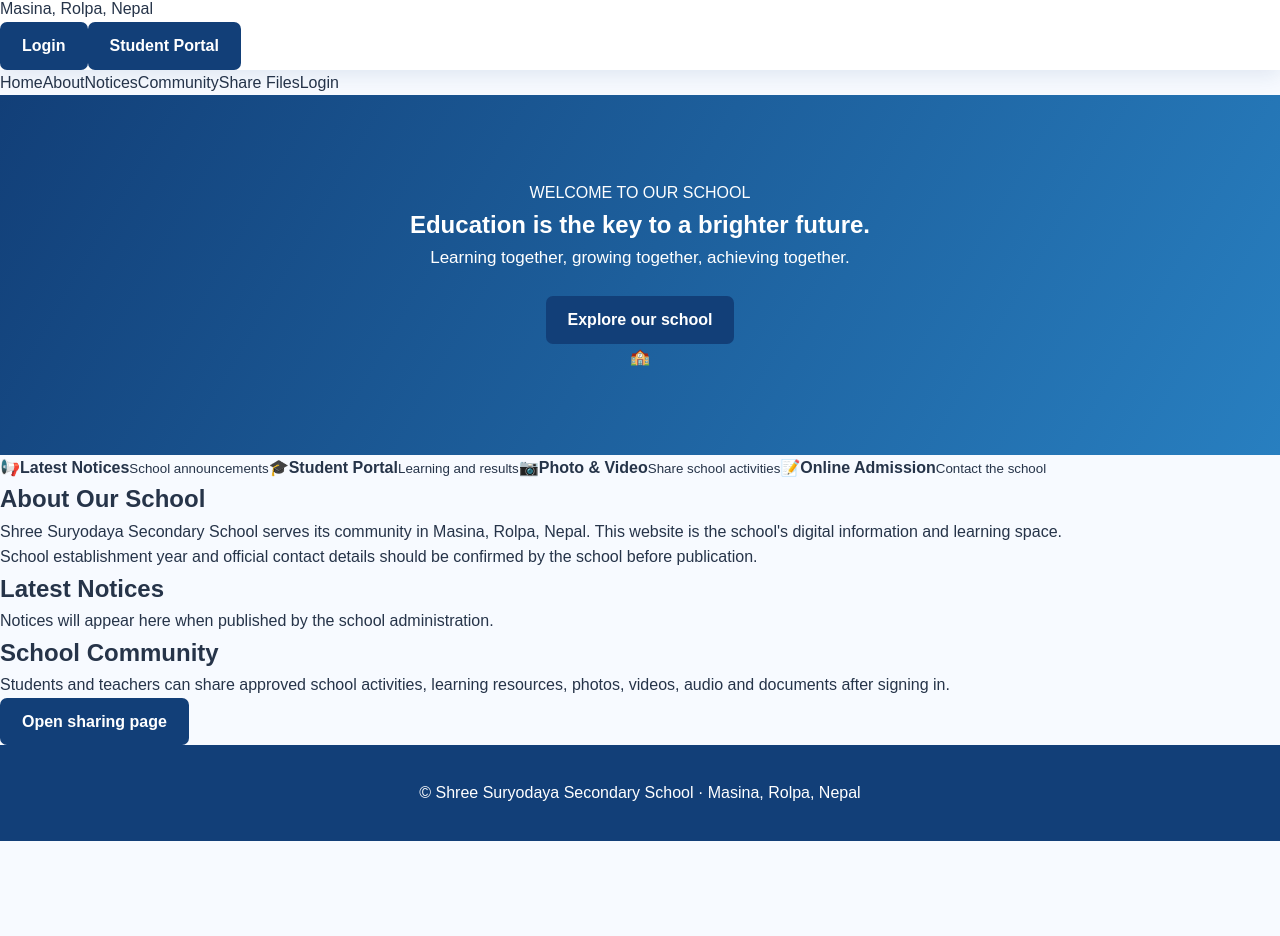
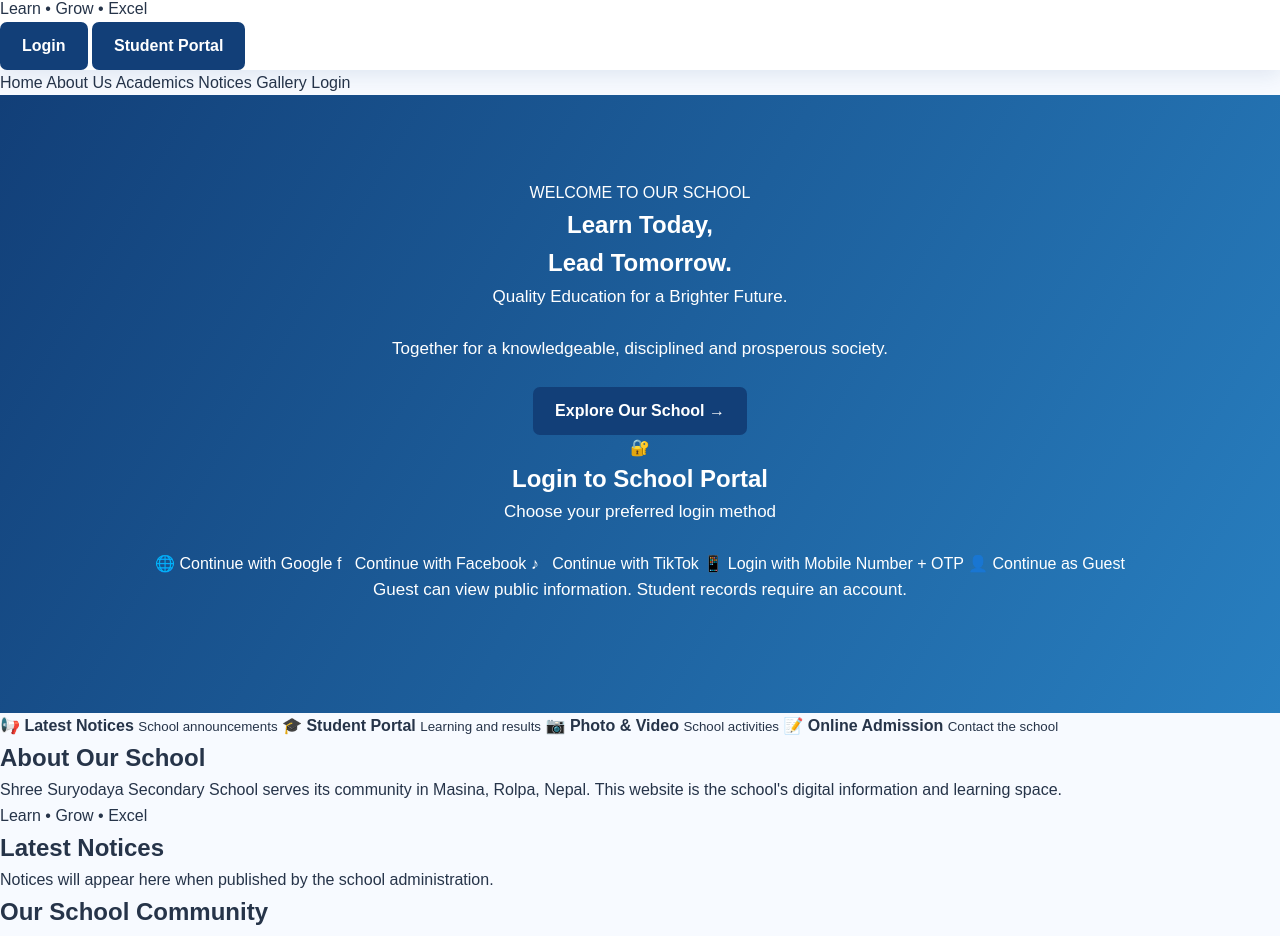
Before and after one commit to shreesuryodayasecondaryschool/Shree-Suryodaya-Secondary-School, a plain HTML site: page index.html in a window 1280 px wide. Shown: the part 106-1042 px from the top of the page. Before the commit the page ends 947 px from the top, so only its background shows below. Drawn offline with Linux system fonts and the light colour scheme.

Commit message:
Revise index.html for improved layout and content
Updated the HTML structure and content for better clarity and modern design.

```diff
--- a/index.html
+++ b/index.html
@@ -1,9 +1,116 @@
-<!doctype html><html lang="en"><head><meta charset="utf-8"><meta name="viewport" content="width=device-width,initial-scale=1"><meta name="description" content="Official website of Shree Suryodaya Secondary School, Masina, Rolpa, Nepal."><title>Shree Suryodaya Secondary School</title><link rel="stylesheet" href="css/style.css"></head><body>
-<div class="top">Masina, Rural Municipality-4, Rolpa, Lumbini Province, Nepal <span>Learn • Grow • Achieve</span></div>
-<header class="header"><div class="brand"><div class="seal">SSSS</div><div><h1>Shree Suryodaya Secondary School</h1><p>Masina, Rolpa, Nepal</p></div></div><div class="head-actions"><a class="btn light" href="login.html">Login</a><a class="btn" href="login.html">Student Portal</a></div></header>
-<nav><a href="index.html">Home</a><a href="#about">About</a><a href="#notices">Notices</a><a href="#community">Community</a><a href="upload.html">Share Files</a><a href="login.html">Login</a></nav>
-<section class="hero"><div><span class="eyebrow">WELCOME TO OUR SCHOOL</span><h2>Education is the key to a brighter future.</h2><p>Learning together, growing together, achieving together.</p><a class="btn yellow" href="#about">Explore our school</a></div><div class="hero-art"><div class="sun"></div><div class="mountain m1"></div><div class="mountain m2"></div><div class="school">🏫</div></div></section>
-<main><section class="tiles"><a href="#notices">📢<b>Latest Notices</b><small>School announcements</small></a><a href="login.html">🎓<b>Student Portal</b><small>Learning and results</small></a><a href="upload.html">📷<b>Photo & Video</b><small>Share school activities</small></a><a href="login.html">📝<b>Online Admission</b><small>Contact the school</small></a></section>
-<div class="columns"><section id="about" class="panel"><h2>About Our School</h2><p>Shree Suryodaya Secondary School serves its community in Masina, Rolpa, Nepal. This website is the school's digital information and learning space.</p><p class="note">School establishment year and official contact details should be confirmed by the school before publication.</p></section><section id="notices" class="panel"><h2>Latest Notices</h2><p id="notice-list">Notices will appear here when published by the school administration.</p></section></div>
-<section id="community" class="panel"><h2>School Community</h2><p>Students and teachers can share approved school activities, learning resources, photos, videos, audio and documents after signing in.</p><a class="btn" href="upload.html">Open sharing page</a></section></main>
-<footer>© <span id="year"></span> Shree Suryodaya Secondary School · Masina, Rolpa, Nepal</footer><script src="js/config.js"></script><script src="js/app.js"></script></body></html>
+
+<!DOCTYPE html>
+<html lang="en">
+<head>
+  <meta charset="UTF-8">
+  <meta name="viewport" content="width=device-width, initial-scale=1.0">
+  <meta name="description" content="Official website of Shree Suryodaya Secondary School, Masina, Rolpa, Nepal.">
+  <title>Shree Suryodaya Secondary School</title>
+  <link rel="stylesheet" href="css/style.css">
+</head>
+<body>
+
+  <div class="top">
+    <span>📍 Masina, Rural Municipality-4, Rolpa, Nepal</span>
+    <span>Learn • Grow • Excel</span>
+  </div>
+
+  <header class="header">
+    <div class="brand">
+      <div class="seal">SSSS</div>
+      <div>
+        <h1>Shree Suryodaya Secondary School</h1>
+        <p>Learn • Grow • Excel</p>
+      </div>
+    </div>
+    <div class="head-actions">
+      <a class="btn light" href="login.html">Login</a>
+      <a class="btn" href="login.html">Student Portal</a>
+    </div>
+  </header>
+
+  <nav>
+    <a href="index.html">Home</a>
+    <a href="#about">About Us</a>
+    <a href="#highlights">Academics</a>
+    <a href="#notices">Notices</a>
+    <a href="#community">Gallery</a>
+    <a href="login.html">Login</a>
+  </nav>
+
+  <section class="hero">
+    <div class="hero-content">
+      <span class="eyebrow">WELCOME TO OUR SCHOOL</span>
+      <h2>Learn Today,<br>Lead Tomorrow.</h2>
+      <p>Quality Education for a Brighter Future.</p>
+      <p>Together for a knowledgeable, disciplined and prosperous society.</p>
+      <a class="btn yellow" href="#about">Explore Our School →</a>
+    </div>
+
+    <div class="login-preview">
+      <div class="login-heading">
+        <span>🔐</span>
+        <h2>Login to School Portal</h2>
+        <p>Choose your preferred login method</p>
+      </div>
+      <a class="login-option google" href="login.html">🌐 Continue with Google</a>
+      <a class="login-option facebook" href="login.html">f &nbsp; Continue with Facebook</a>
+      <a class="login-option tiktok" href="login.html">♪ &nbsp; Continue with TikTok</a>
+      <a class="login-option mobile" href="login.html">📱 Login with Mobile Number + OTP</a>
+      <a class="login-option guest" href="login.html">👤 Continue as Guest</a>
+      <p class="login-note">Guest can view public information. Student records require an account.</p>
+    </div>
+  </section>
+
+  <main>
+    <section class="tiles" id="highlights">
+      <a href="#notices">
+        <span>📢</span>
+        <b>Latest Notices</b>
+        <small>School announcements</small>
+      </a>
+      <a href="login.html">
+        <span>🎓</span>
+        <b>Student Portal</b>
+        <small>Learning and results</small>
+      </a>
+      <a href="#community">
+        <span>📷</span>
+        <b>Photo & Video</b>
+        <small>School activities</small>
+      </a>
+      <a href="login.html">
+        <span>📝</span>
+        <b>Online Admission</b>
+        <small>Contact the school</small>
+      </a>
+    </section>
+
+    <div class="columns">
+      <section id="about" class="panel">
+        <h2>About Our School</h2>
+        <p>Shree Suryodaya Secondary School serves its community in Masina, Rolpa, Nepal. This website is the school's digital information and learning space.</p>
+        <p class="note">Learn • Grow • Excel</p>
+      </section>
+
+      <section id="notices" class="panel">
+        <h2>Latest Notices</h2>
+        <p id="notice-list">Notices will appear here when published by the school administration.</p>
+      </section>
+    </div>
+
+    <section id="community" class="panel">
+      <h2>Our School Community</h2>
+      <p>Students and teachers can share approved school activities, learning resources, photos, videos, audio and documents after signing in.</p>
+      <a class="btn" href="upload.html">Share School Activities</a>
+    </section>
+  </main>
+
+  <footer>
+    © <span id="year"></span> Shree Suryodaya Secondary School · Masina, Rolpa, Nepal
+  </footer>
+
+  <script src="js/config.js"></script>
+  <script src="js/app.js"></script>
+</body>
+</html>
```
